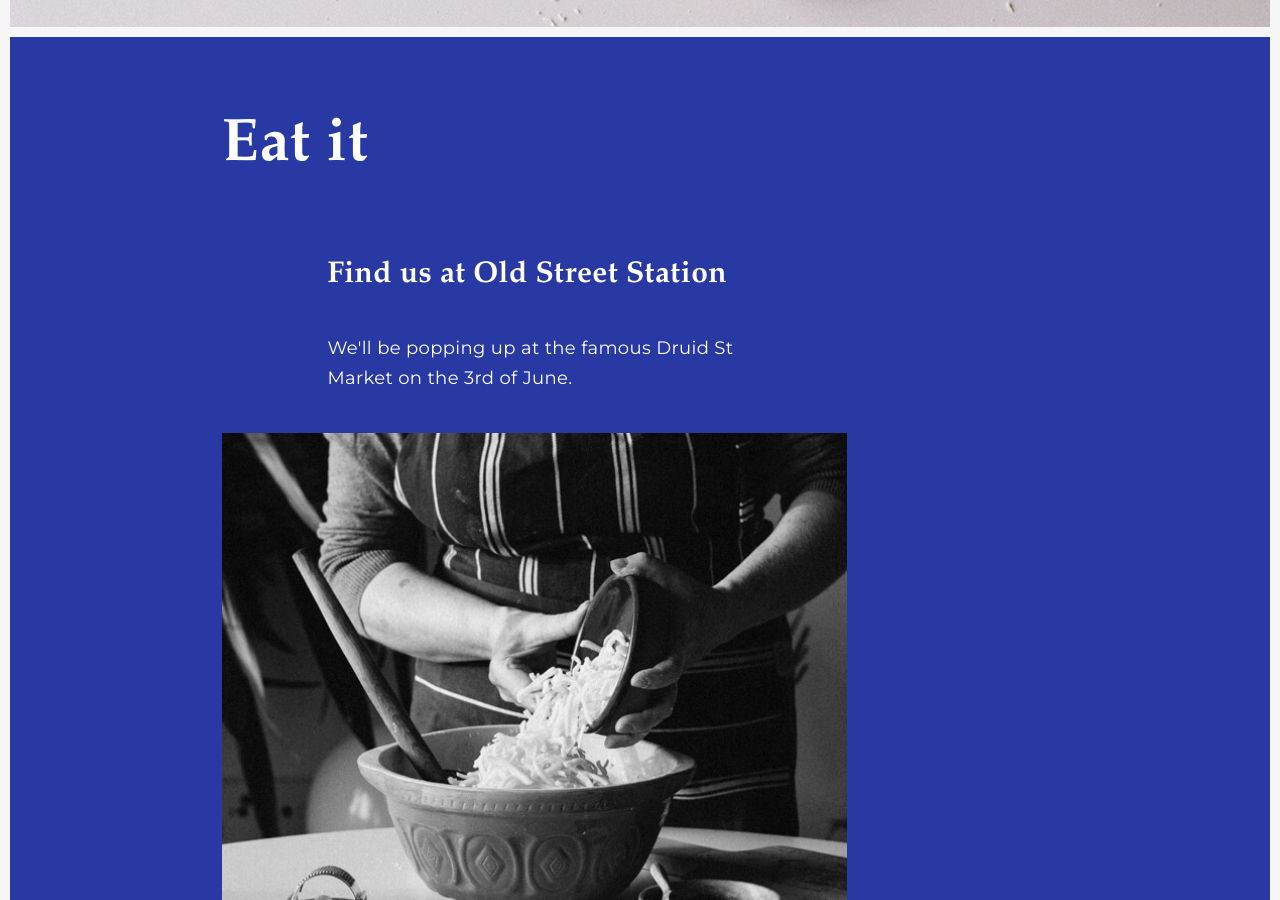
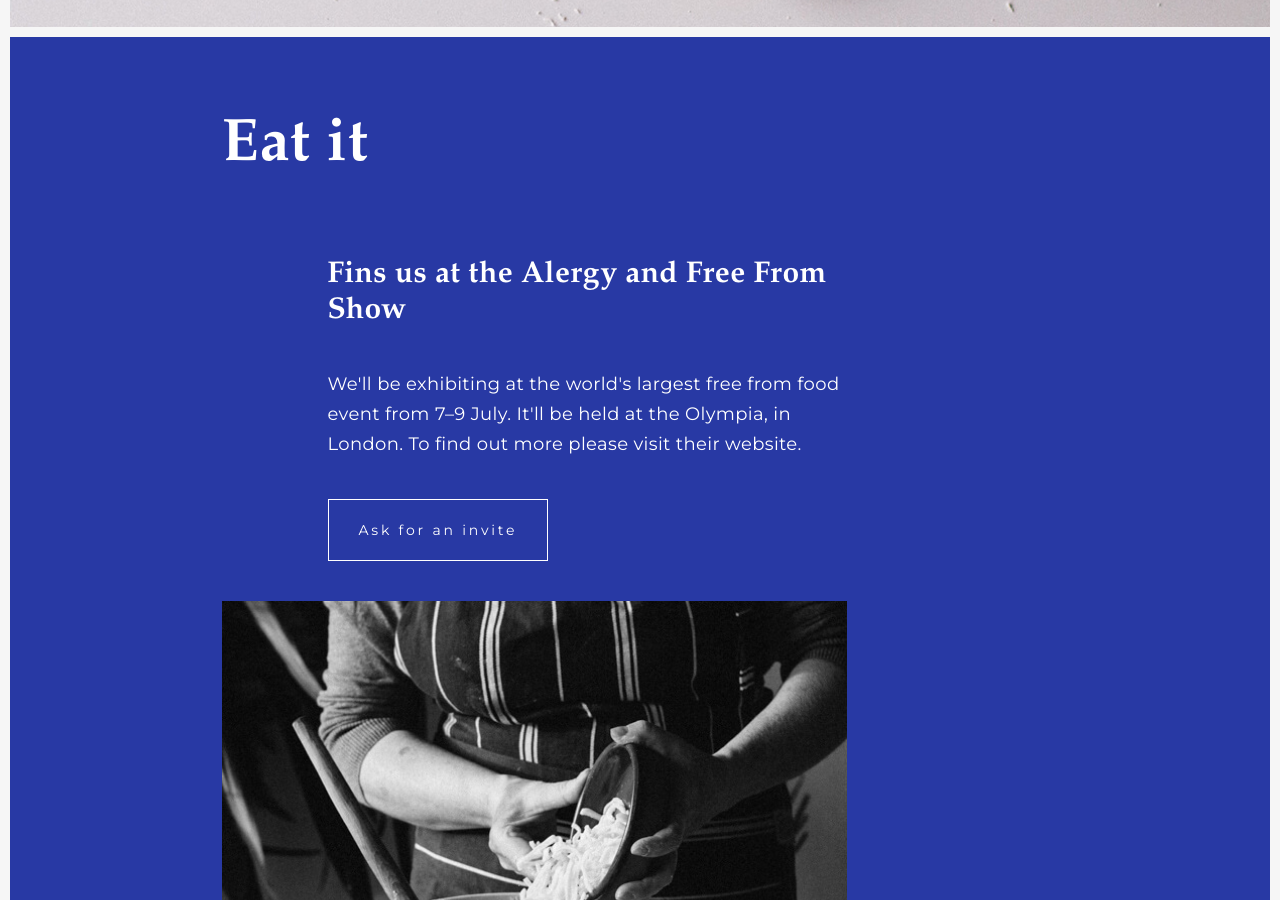
Before and after one commit to peduarte/dona-rita, a Jekyll site: the page built from index.html, in a window 1280 px wide and 900 px high, scrolled down 2363 px. Built offline with Jekyll 4.4.1, drawn with Linux system fonts in a browser that asks for light colours.

Commit message:
Update eat.liquid

```diff
--- a/_includes/eat.liquid
+++ b/_includes/eat.liquid
@@ -6,9 +6,11 @@
 
 <div class="grid">
 	<div class="col md-7 lg-5 md-push-1 lg-push-3">
-		<h3>Find us at Old Street Station</h3>
-		<p class="measure">We'll be popping up at the famous <a href="http://druid.st/">Druid St Market</a> on the 3rd of June.</p>
-		<!-- <p><a href="mailto:oi@donarita.co.uk" class="button">Ask for an invite</a></p> -->
+		<h3>Fins us at the Alergy and Free From Show</h3>
+		<p>We'll be exhibiting at the world's largest free from food event from 7–9 July. It'll be held at the Olympia, in London. To find out more please visit <a href="http://www.allergyshow.co.uk/london/" target="_blank">their website</a>.</p>
+		<p><a href="mailto:oi@donarita.co.uk" class="button">Ask for an invite</a></p>
+		<!--<h3>Find us at Old Street Station</h3>
+		<p class="measure">We'll be popping up at the famous <a href="http://druid.st/">Druid St Market</a> on the 3rd of June.</p> -->
 	</div>
 
 	<!--<div class="col md-3 lg-2">
```
